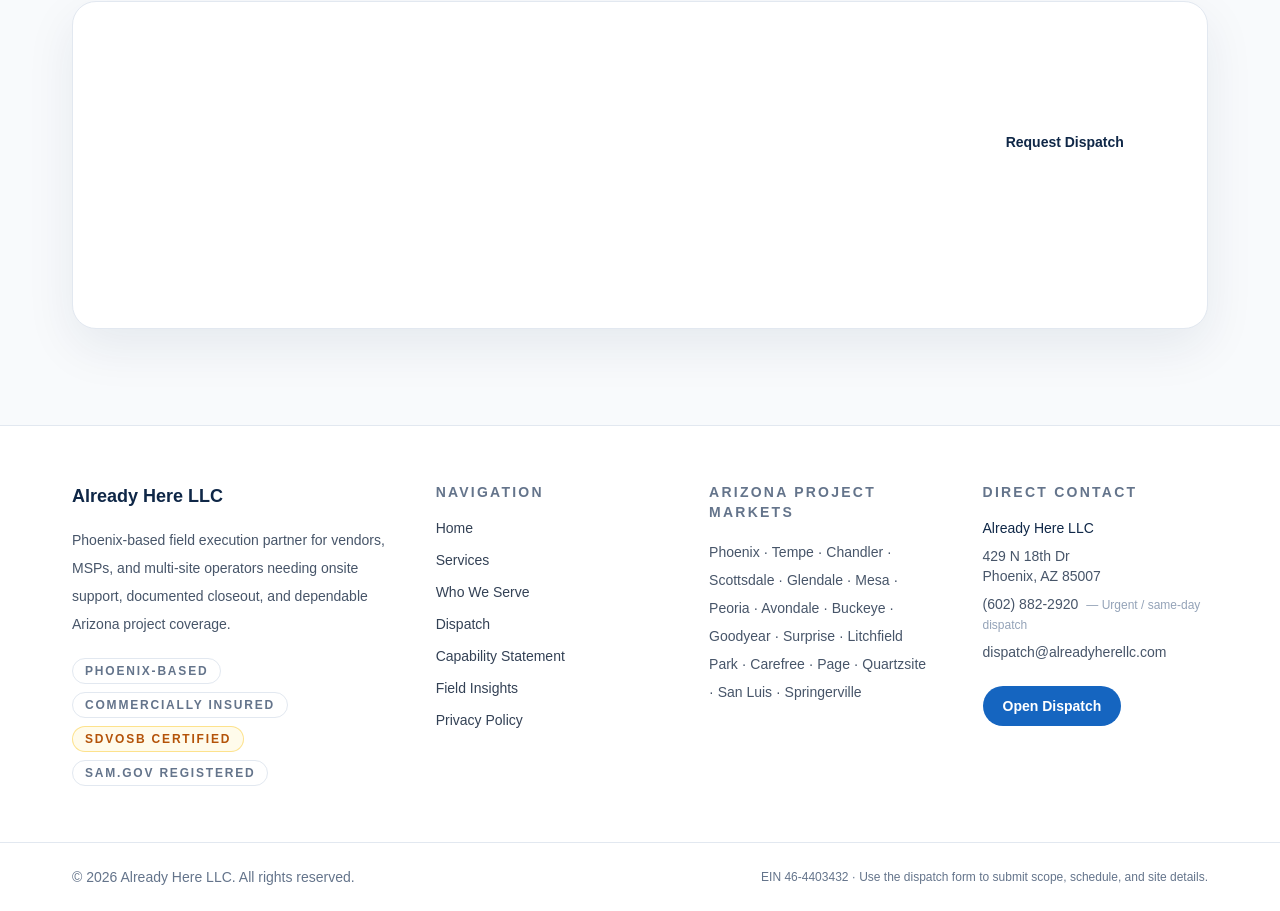
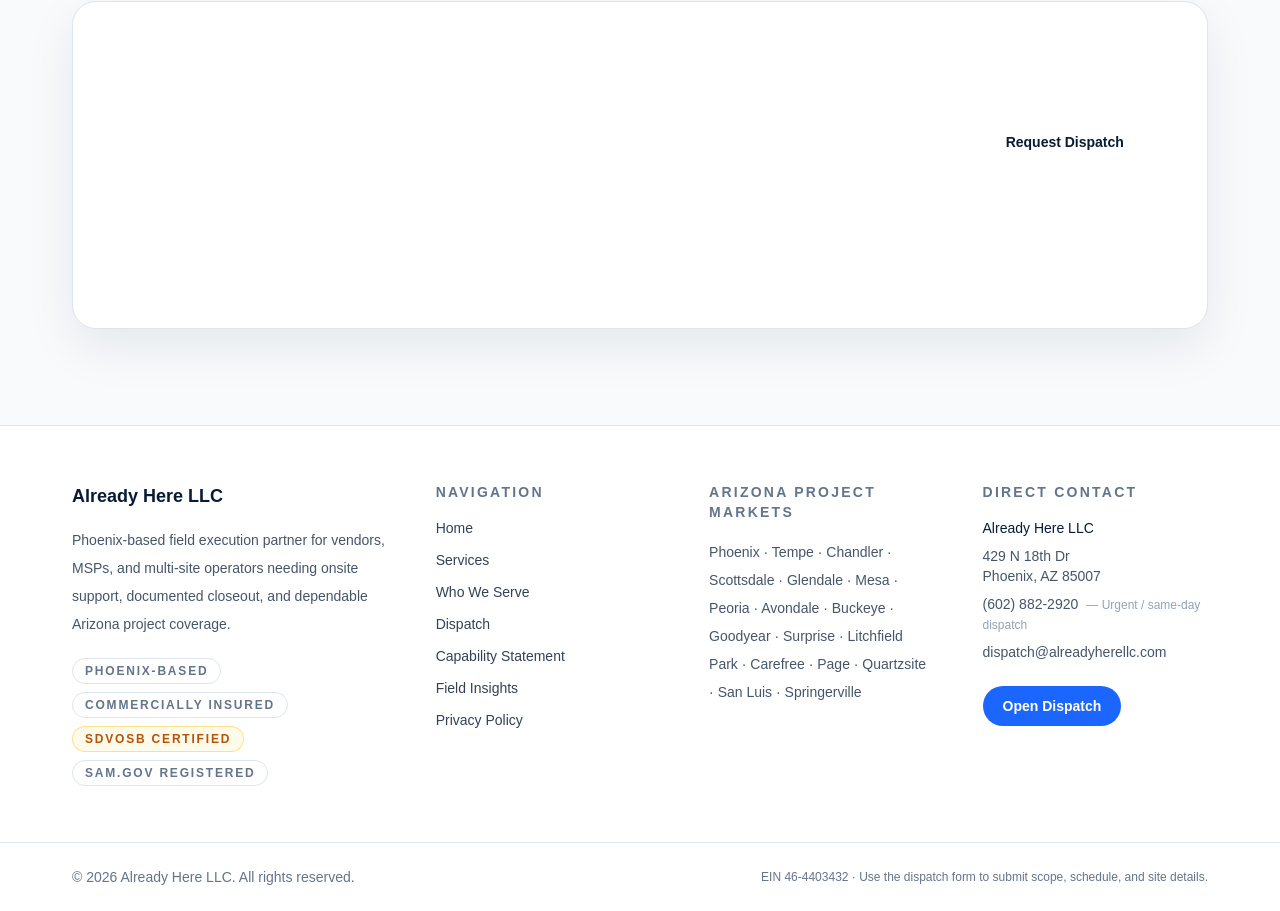
Before and after one commit to quantam101/already-here-llc, a Next.js app: page / in a window 1280 px wide. Shown: the part 5620-6531 px from the top of the page. Built offline with nearby package versions, Linux system fonts and the light colour scheme; no server answers.

Commit message:
Apply government contractor brand color tokens

```diff
--- a/tailwind.config.ts
+++ b/tailwind.config.ts
@@ -9,28 +9,33 @@ const config: Config = {
   theme: {
     extend: {
       colors: {
-        navy: '#0F2747',
-        action: '#1565C0',
-        slateBrand: '#64748B',
+        navy: '#071B34',
+        action: '#1B66FF',
+        steel: '#7E8A9A',
+        charcoal: '#101820',
+        slateBrand: '#7E8A9A',
         soft: '#F8FAFC',
-        borderBrand: '#E2E8F0',
-        ink: '#0F172A'
+        borderBrand: '#DDE5EF',
+        ink: '#101820'
       },
       boxShadow: {
-        panel: '0 18px 50px rgba(15, 39, 71, 0.08)'
+        panel: '0 18px 50px rgba(7, 27, 52, 0.08)'
       },
       maxWidth: {
         content: '1200px'
+      },
+      fontFamily: {
+        sans: ['Inter', 'IBM Plex Sans', 'Arial', 'Helvetica', 'sans-serif']
       },
       typography: {
         DEFAULT: {
           css: {
             color: '#334155',
             maxWidth: 'none',
-            h2: { color: '#0F2747', fontWeight: '600' },
-            h3: { color: '#0F2747', fontWeight: '600' },
-            a: { color: '#1565C0' },
-            strong: { color: '#0F172A' }
+            h2: { color: '#071B34', fontWeight: '600' },
+            h3: { color: '#071B34', fontWeight: '600' },
+            a: { color: '#1B66FF' },
+            strong: { color: '#101820' }
           }
         }
       }
```
